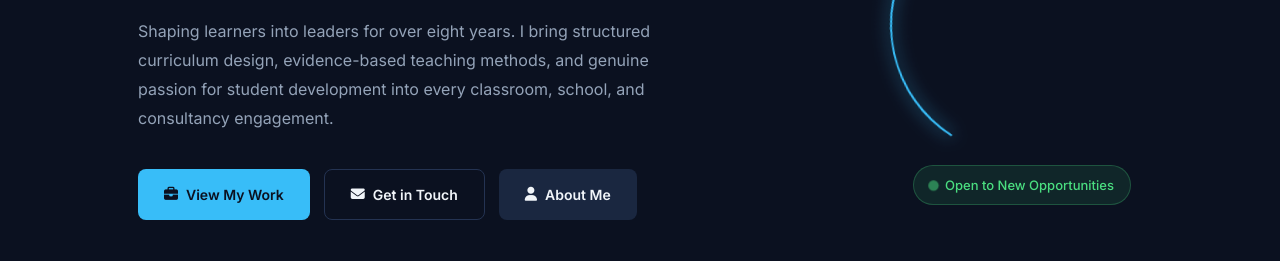
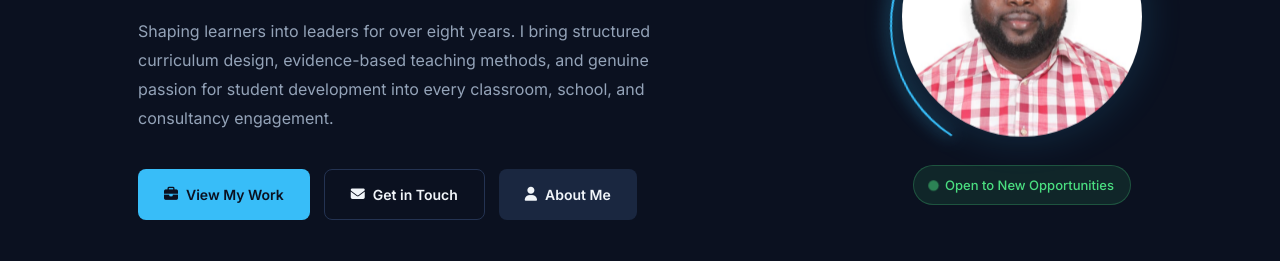
Before and after one commit to larry6-coder/Benedict-Wanjala, a plain HTML site: page index.html in a window 1280 px wide. Shown: the part 355-616 px from the top of the page. Drawn offline with nearby package versions, Linux system fonts and the light colour scheme.

Commit message:
Fix profile picture file extension from .jpeg to .jpg

```diff
--- a/index.html
+++ b/index.html
@@ -561,7 +561,7 @@ footer {
   <div class="hero-right">
     <div class="profile-wrapper" id="profileWrapper">
       <div class="glow-ring"></div>
-      <img src="profilepic.jpeg" class="profile-pic" id="profilePic" alt="Benedict Wanjala" />
+      <img src="profilepic.jpg" class="profile-pic" id="profilePic" alt="Benedict Wanjala" />
     </div>
     <div class="availability-badge">
       <span></span> Open to New Opportunities
```
